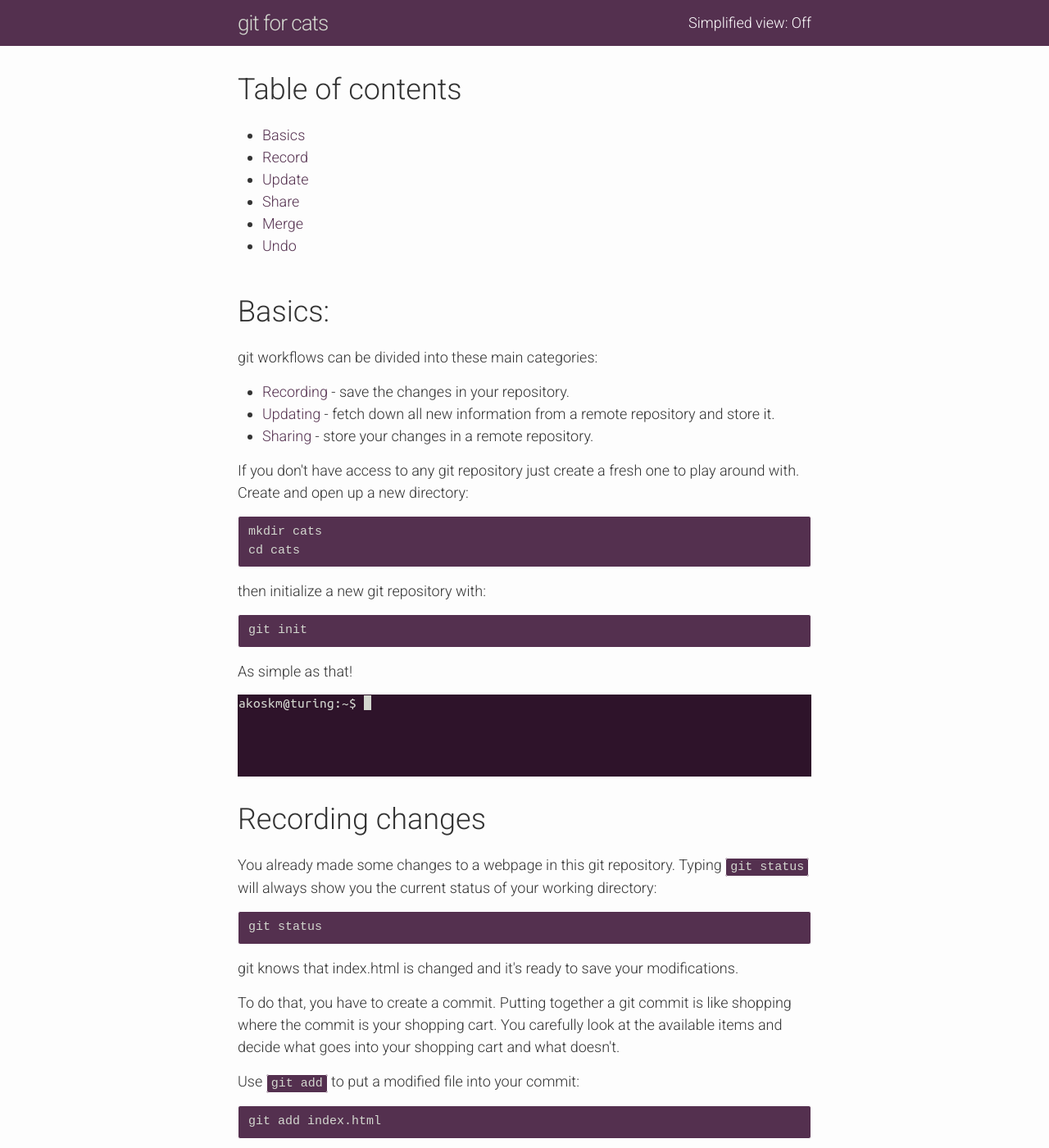
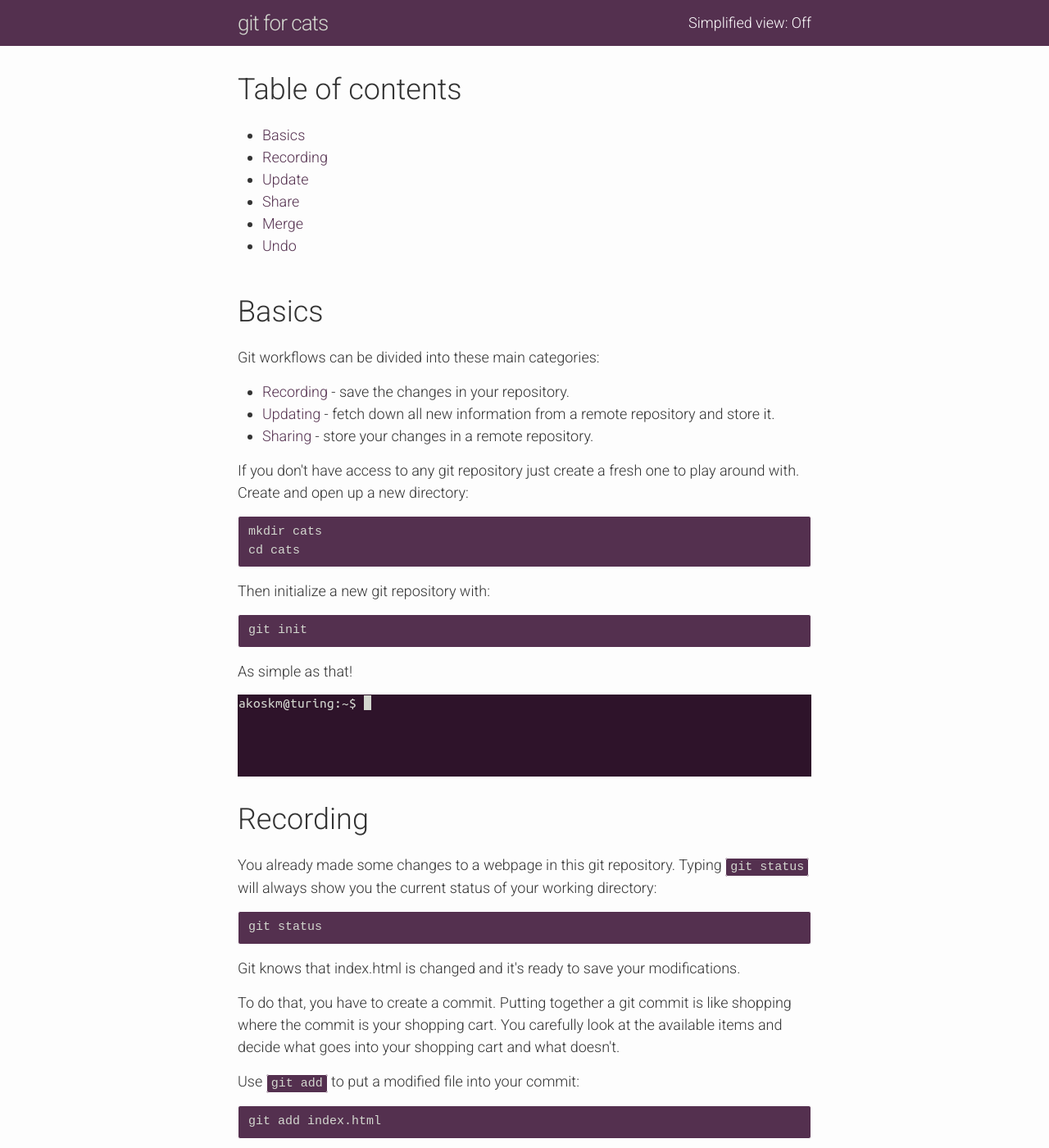
Before and after one commit to akoskm/gitforcats, a Jekyll site: the page built from index.html, in a window 1280 px wide and 1400 px high. Shown: the whole window at 82% size. Built offline with Jekyll 4.4.1, drawn with Linux system fonts in a browser that asks for light colours; nearby versions of some CDN libraries.

Commit message:
fix anchor names and typos

```diff
--- a/index.html
+++ b/index.html
@@ -5,7 +5,7 @@
   <h1>Table of contents</h1>
   <ul>
     <li><a href="#basics">Basics</a></li>
-    <li><a href="#record">Record</a></li>
+    <li><a href="#record">Recording</a></li>
     <li><a href="#update">Update</a></li>
     <li><a href="#share">Share</a></li>
     <li><a href="#merge">Merge</a></li>
@@ -14,14 +14,14 @@
 
   <div class="details">
     <a class="anchor" href name="basics"></a>
-    <h1>Basics:</h1>
+    <h1>Basics</h1>
 
-    <p>git workflows can be divided into these main categories:</p>
+    <p>Git workflows can be divided into these main categories:</p>
 
     <ul>
-      <li><a href="#recording">Recording</a> - save the changes in your repository.</li>
-      <li><a href="#updating">Updating</a> - fetch down all new information from a remote repository and store it.</li>
-      <li><a href="#sharing">Sharing</a> - store your changes in a remote repository.</li>
+      <li><a href="#record">Recording</a> - save the changes in your repository.</li>
+      <li><a href="#update">Updating</a> - fetch down all new information from a remote repository and store it.</li>
+      <li><a href="#share">Sharing</a> - store your changes in a remote repository.</li>
     </ul>
 
     <p>If you don't have access to any git repository just create a fresh one to play around with. Create and open up a new directory:</p>
@@ -29,7 +29,7 @@
     <pre>mkdir cats
 cd cats</pre>
 
-    <p>then initialize a new git repository with:</p>
+    <p>Then initialize a new git repository with:</p>
 
     <pre>git init</pre>
 
@@ -39,7 +39,7 @@
   </div>
 
   <a class="anchor" href name="record"></a>
-  <h1>Recording changes</h1>
+  <h1>Recording</h1>
 
   <div class="details">
     <p>You already made some changes to a webpage in this git repository. Typing <code>git status</code> will always show you the current status of your working directory:</p>
@@ -48,7 +48,7 @@
 
 
   <div class="details">
-    <p>git knows that index.html is changed and it's ready to save your modifications.</p>
+    <p>Git knows that index.html is changed and it's ready to save your modifications.</p>
     <p>To do that, you have to create a commit. Putting together a git commit is like shopping where the commit is your shopping cart. You carefully look at the available items and decide what goes into your shopping cart and what doesn't.</p>
   </div>
 
```
